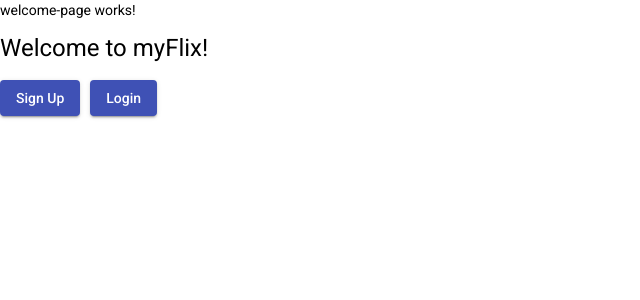
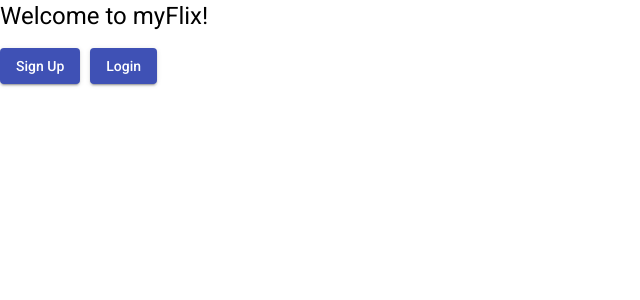
Before and after one commit to acevelyn/myFlix-Angular-client, an Angular app: page /welcome in a window 1280 px wide. Shown: the top 300 px of the page, without its empty margins (0-640 px from the left). Built offline with nearby package versions, Linux system fonts and the light colour scheme.

Commit message:
Update welcome-page.component.html

```diff
--- a/src/app/welcome-page/welcome-page.component.html
+++ b/src/app/welcome-page/welcome-page.component.html
@@ -1,4 +1,3 @@
-<p>welcome-page works!</p>
 <div class="main-page">
   <h1>
     Welcome to myFlix!
```
